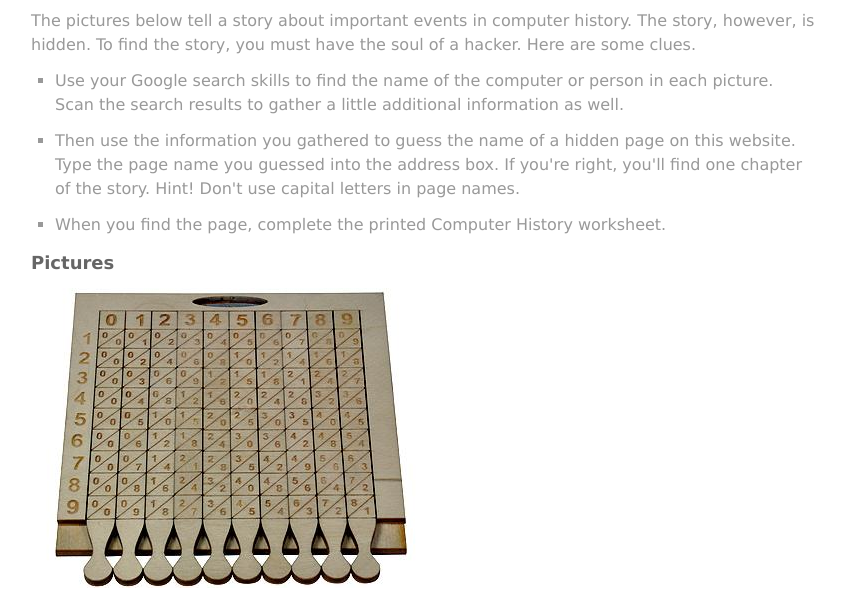
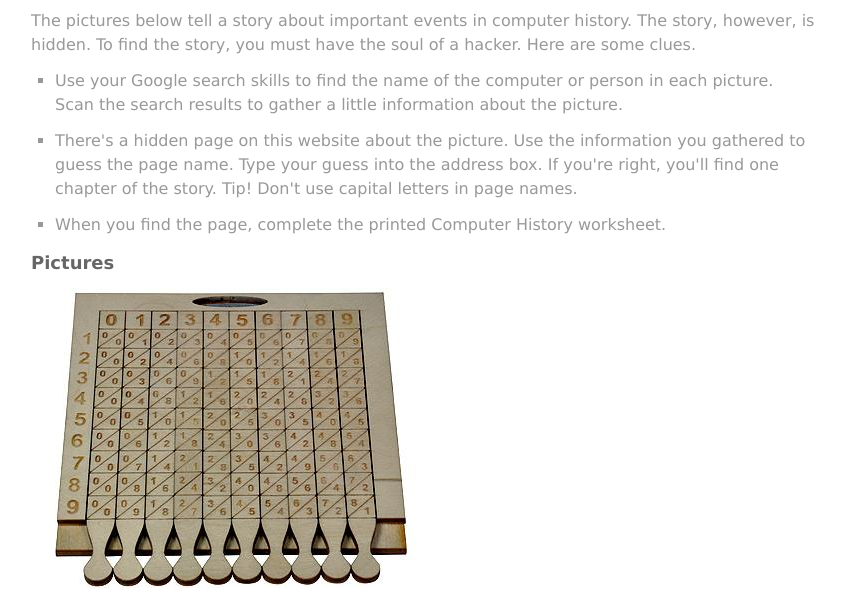
Before and after one commit to 9d0ts/9d0ts.github.io, a plain HTML site: page index.html in a window 1280 px wide. Shown: the part 137-741 px from the top of the page, without its empty margins (19-864 px from the left). Drawn offline with Linux system fonts and the light colour scheme.

Commit message:
Update index.html

```diff
--- a/index.html
+++ b/index.html
@@ -18,13 +18,12 @@
       <ul>
         <li>
           Use your Google search skills to find the name of the computer or person in each
-          picture. Scan the search results to gather a little
-          additional information as well.
+          picture. Scan the search results to gather a little information about the picture.
         </li>
         <li>
-          Then use the information you gathered to guess the name of a hidden page on this website.
-          Type the page name you guessed into the address box.
-          If you're right, you'll find one chapter of the story. <em>Hint!</em> Don't use capital letters in page names.
+          There's a hidden page on this website about the picture. Use the information you gathered to guess the page name.
+          Type your guess into the address box.
+          If you're right, you'll find one chapter of the story. <em>Tip!</em> Don't use capital letters in page names.
         </li>
         <li>
           When you find the page, complete the printed <strong>Computer History</strong> worksheet.
```
